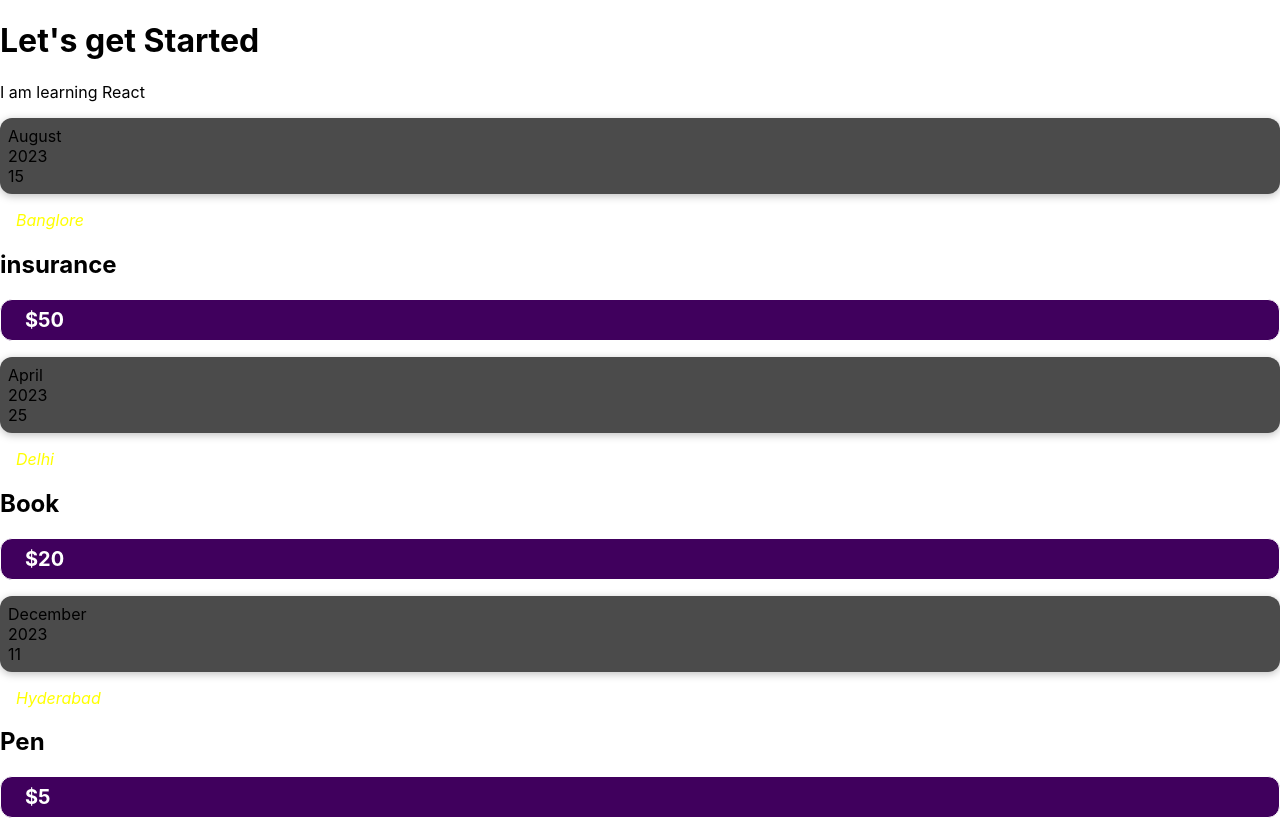
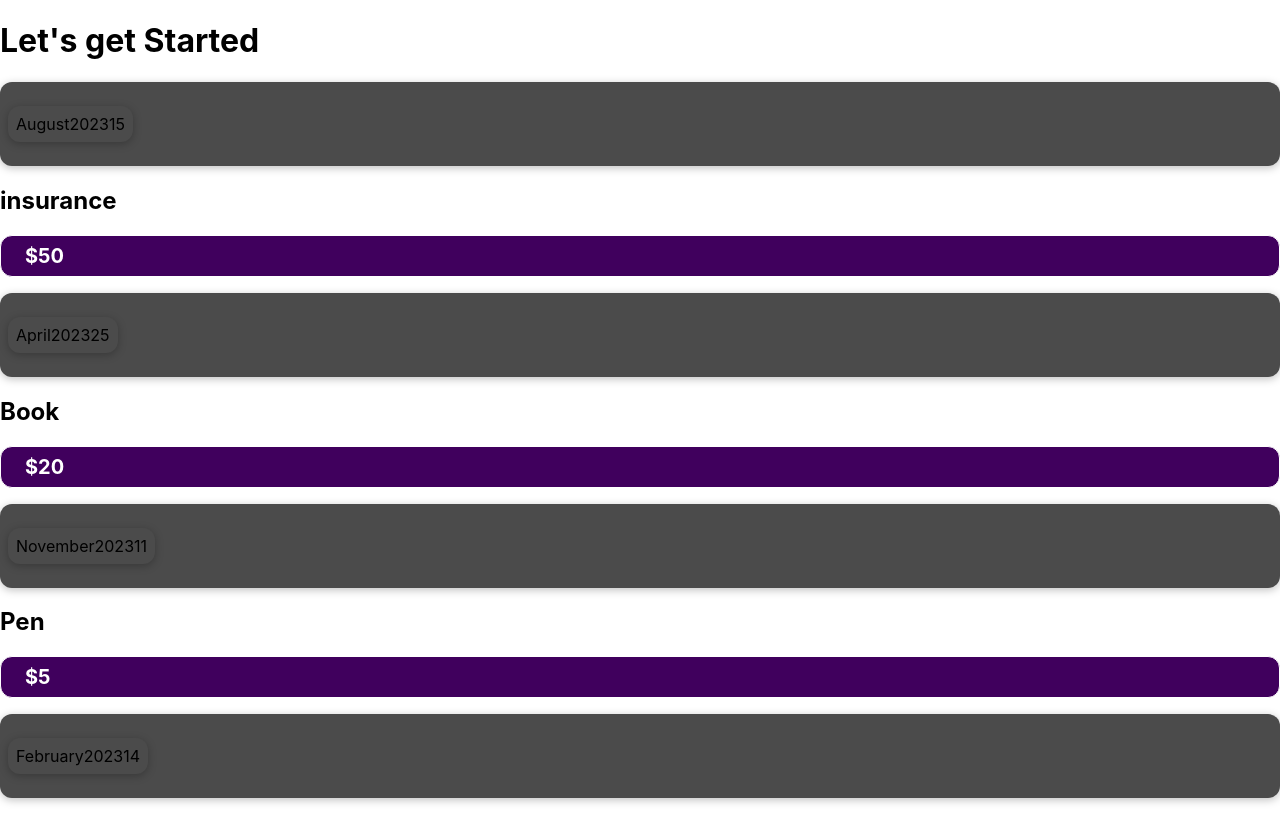
Before and after one commit to omkarpawar/React-project1, a React (Create React App) app: page / in a window 1280 px wide. Shown: the top 820 px of the page. Built offline with nearby package versions, Linux system fonts and the light colour scheme.

Commit message:
Splitting the Components

```diff
--- a/src/App.js
+++ b/src/App.js
@@ -1,31 +1,13 @@
-import ExpenseItem from "./components/ExpenseItem";
+
+import Expenses from "./components/Expenses";
 
 function App() {
-  const expenses = [
-    {id:'1',date:new Date(2023,7,15),location:'Banglore',title:'insurance',price:50},
-    {id:'2',date:new Date(2023,3,25),location:'Delhi',title:'Book',price:20},
-    {id:'3',date:new Date(2023,10,11),location:'Hyderabad',title:'Pen',price:5},
-    {id:'4',date:new Date(2023,1,14),location:'Mumbai',title:'Laptop',price:200},
-  ];
+
   return (
     <div>
 
     <h1>Let's get Started</h1>
-
-    <p>I am learning React</p>
-
-    {expenses.map((expense,index)=>{
-      return(
-        <ExpenseItem
-        key={expense.id}
-        date={expense.date}
-        location={expense.location}
-        title={expense.title}
-        price={expense.price}
-        ></ExpenseItem>
-      )
-    })}
-
+    <Expenses></Expenses>
 
   </div>
   );
--- a/src/components/ExpenseItem.js
+++ b/src/components/ExpenseItem.js
@@ -1,20 +1,14 @@
 import "./ExpenseItem.css";
+import ExpenseItemDate from "./ExpenseItemDate";
 
-const months =["january",'February','March','April','May','June','July','August','September','November','December']
+
 function ExpenseItem(props){
-  const month = months[props.date.getMonth()];
-  const year = props.date.getFullYear();
-  const date = props.date.getDate();
+
   return(
     <>
     <div className="expense-item">
-      <div>
-        <div>{month}</div>
-        <div>{year}</div>
-        <div>{date}</div>
-      </div>
+      <ExpenseItemDate calenderDate={props.date}></ExpenseItemDate>
     </div>
-    <div className="expense-item__location">{props.location}</div>
     <div>
       <h2 className="expense-item__description">{props.title}</h2>
       <div className="expense-item__price">${props.price}</div>
--- /dev/null
+++ b/src/components/ExpenseItemDate.css
@@ -0,0 +1,26 @@
+.expense-date {
+  display: flex;
+  flex-direction: column;
+  width: 5.5rem;
+  height: 5.5rem;
+  border: 1px solid #ececec;
+  background-color: #2a2a2a;
+  color: white;
+  border-radius: 12px;
+  align-items: center;
+  justify-content: center;
+}
+
+.expense-date__month {
+  font-size: 0.75rem;
+  font-weight: bold;
+}
+
+.expense-date__year {
+  font-size: 0.75rem;
+}
+
+.expense-date__day {
+  font-size: 1.5rem;
+  font-weight: bold;
+}
--- /dev/null
+++ b/src/components/ExpenseItemDate.js
@@ -0,0 +1,19 @@
+
+const months =["january",'February','March','April','May','June','July','August','September','October','November','December']
+
+
+function ExpenseItemDate(props){
+  const month = months[props.calenderDate.getMonth()];
+  const year = props.calenderDate.getFullYear();
+  const date = props.calenderDate.getDate();
+
+  return(
+    <div className="expense-item">
+        <div className="expense-item__month">{month}</div>
+        <div className="expense-item__year">{year}</div>
+        <div className="expense-item__date">{date}</div>
+    </div>
+  )
+}
+
+export default ExpenseItemDate;
--- /dev/null
+++ b/src/components/Expenses.css
@@ -0,0 +1,9 @@
+.expenses {
+  padding: 1rem;
+  background-color: rgb(31, 31, 31);
+  margin: 2rem auto;
+  width: 50rem;
+  max-width: 95%;
+  border-radius: 12px;
+  box-shadow: 0 1px 8px rgba(0, 0, 0, 0.25);
+}
--- /dev/null
+++ b/src/components/Expenses.js
@@ -0,0 +1,27 @@
+import ExpenseItem from "./ExpenseItem";
+function Expenses(){
+  const expenses = [
+    {id:'1',date:new Date(2023,7,15),location:'Banglore',title:'insurance',price:50},
+    {id:'2',date:new Date(2023,3,25),location:'Delhi',title:'Book',price:20},
+    {id:'3',date:new Date(2023,10,11),location:'Hyderabad',title:'Pen',price:5},
+    {id:'4',date:new Date(2023,1,14),location:'Mumbai',title:'Laptop',price:200},
+  ];
+  return(
+    <div className="expenses">
+      {expenses.map((expense,index)=>{
+      return(
+        <ExpenseItem
+        key={expense.id}
+        date={expense.date}
+        location={expense.location}
+        title={expense.title}
+        price={expense.price}
+        ></ExpenseItem>
+      )
+    })}
+    </div>
+
+  )
+}
+
+export default Expenses;
```
